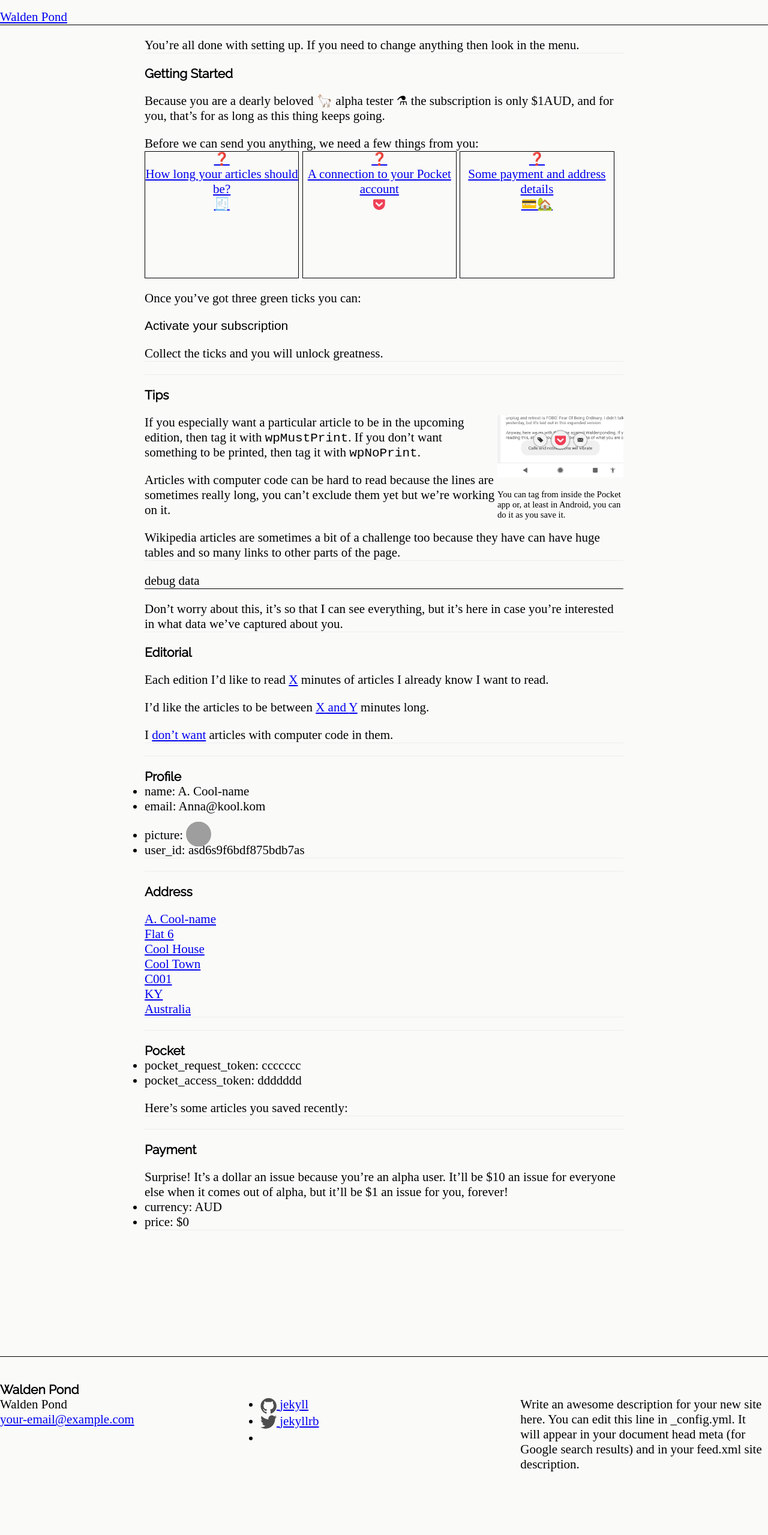
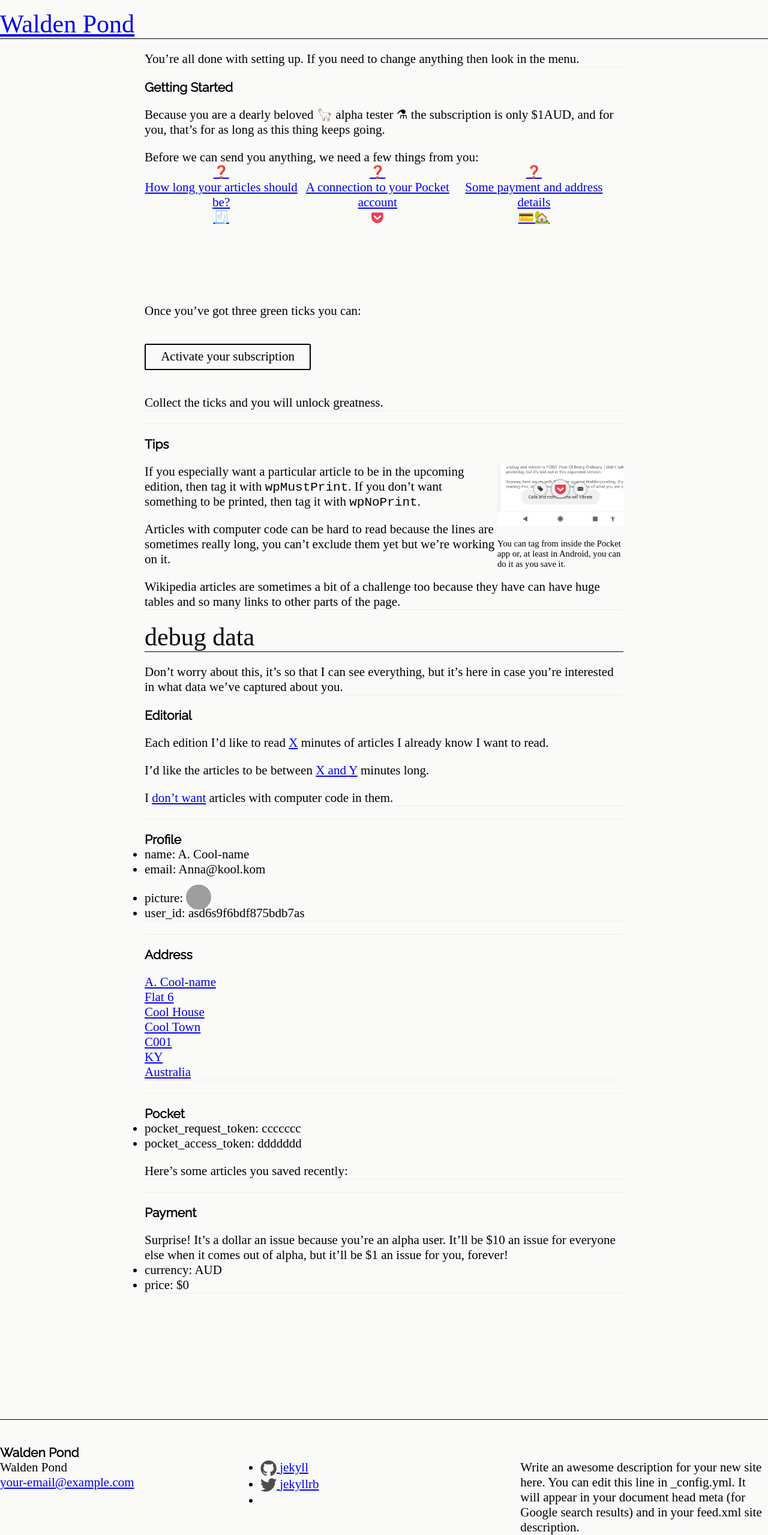
Before and after one commit to notionparallax/wp2frontEnd, a Jekyll site: the page built from home.md, in a window 1280 px wide. Shown: the whole page at 60% size. Built offline with Jekyll 4.4.1, drawn with Linux system fonts in a browser that asks for light colours; some web fonts are replaced; comment, search, counter and statistics services are not loaded; before the commit the page ends 2454 px from its top, so only the background shows below that; grey boxes are pictures that could not be loaded.

Commit message:
button friends

```diff
--- a/css/main.css
+++ b/css/main.css
@@ -35,6 +35,7 @@ h1 {
   border-bottom: 0.5mm solid black;
   column-span: all;
   font-family: "Raleway Dots", cursive;
+  font-size: 200%;
   font-weight: lighter;
   margin: 1rem 0;
 }
@@ -63,6 +64,7 @@ section {
   margin-bottom: 1em;
 }
 
+button,
 a.button {
   border-radius: 0.12em;
   border: 0.1em solid black;
@@ -76,10 +78,12 @@ a.button {
   text-decoration: none;
   transition: all 0.2s;
 }
+button:hover,
 a.button:hover {
   color: white;
   background-color: black;
 }
+button.disabled,
 a.button.disabled {
   opacity: 0.3;
   pointer-events: none;
@@ -210,7 +214,6 @@ figure figcaption {
 
 /* home */
 .onboarding-flow li {
-  border: 1px solid;
   display: inline-block;
   min-height: 10em;
   text-align: center;
```
